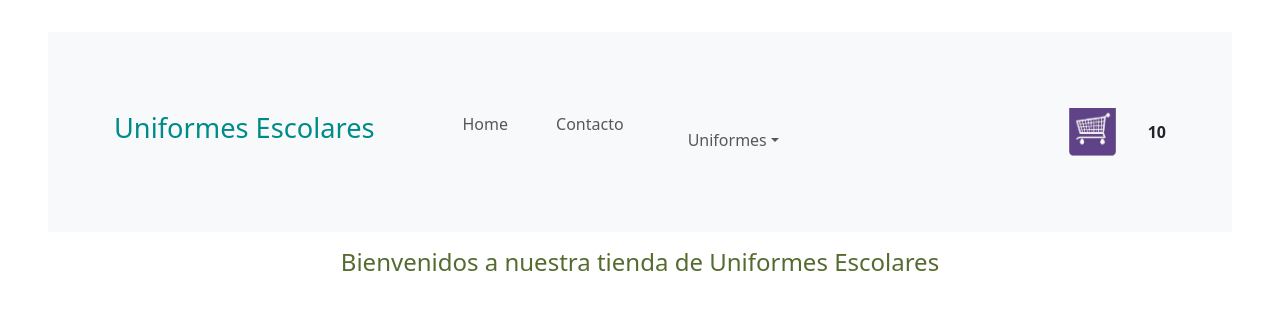
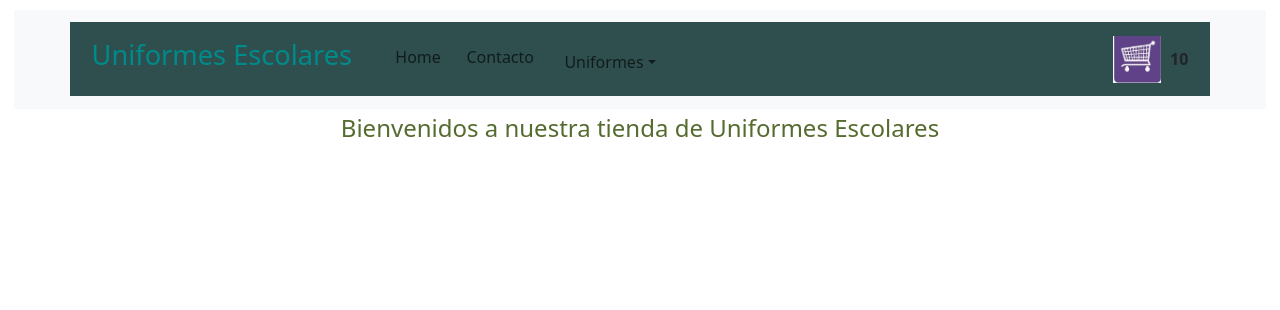
Before and after one commit to mariano-codificacion/practicas-react, a React (Vite) app: page / in a window 1280 px wide. Shown: the top 310 px of the page. Built offline with nearby package versions, Linux system fonts and the light colour scheme.

Commit message:
color navbar

```diff
--- a/src/App.css
+++ b/src/App.css
@@ -1,5 +1,5 @@
 #root {
-  margin: 1rem;
-  padding: 1rem;
+  margin: 0.5rem;
+  padding: 0.5rem;
   text-align: center;
 }
--- a/src/componentes/NavBar/NavBar.css
+++ b/src/componentes/NavBar/NavBar.css
@@ -2,3 +2,7 @@
 color: darkcyan;
 font-size: 1.7rem;
 }
+.color
+{
+    background-color: darkslategrey;
+}
--- a/src/componentes/NavBar/NavBar.jsx
+++ b/src/componentes/NavBar/NavBar.jsx
@@ -8,8 +8,8 @@ import './NavBar.css'
 const NavBar = () => {
   return (
     <Navbar bg="light" expand="lg">
-      <Container>
-        <Navbar.Brand href="#home"><h1 className='uni tex-center'> Uniformes Escolares </h1></Navbar.Brand>
+      <Container className='color'>
+        <Navbar.Brand href="#home"><h1 className='uni'> Uniformes Escolares </h1></Navbar.Brand>
         <Navbar.Toggle aria-controls="basic-navbar-nav" />
         <Navbar.Collapse id="basic-navbar-nav">
           <Nav className="me-auto">
--- a/src/index.css
+++ b/src/index.css
@@ -1,4 +1,4 @@
 * {
-  margin: 1rem;
+  margin: 0.3rem;
   padding: 0;
 }
```
